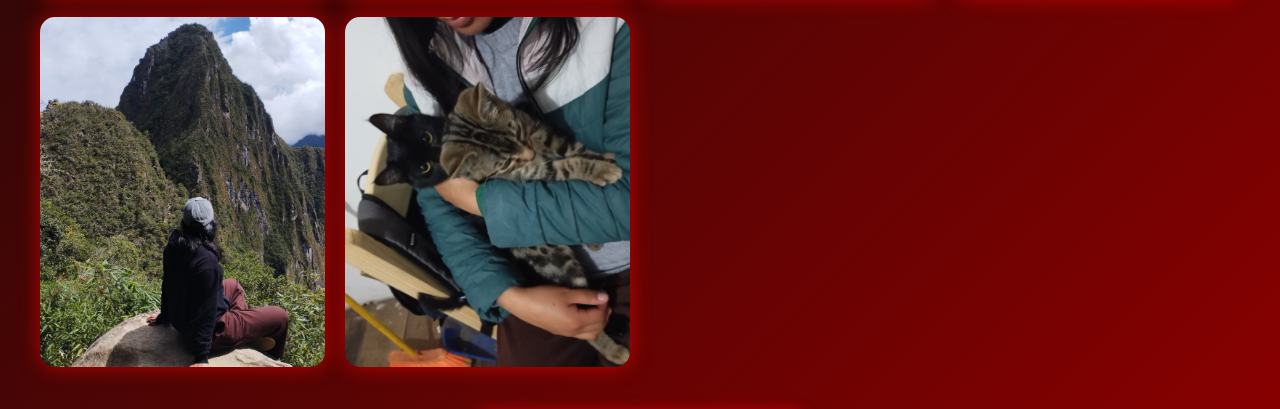
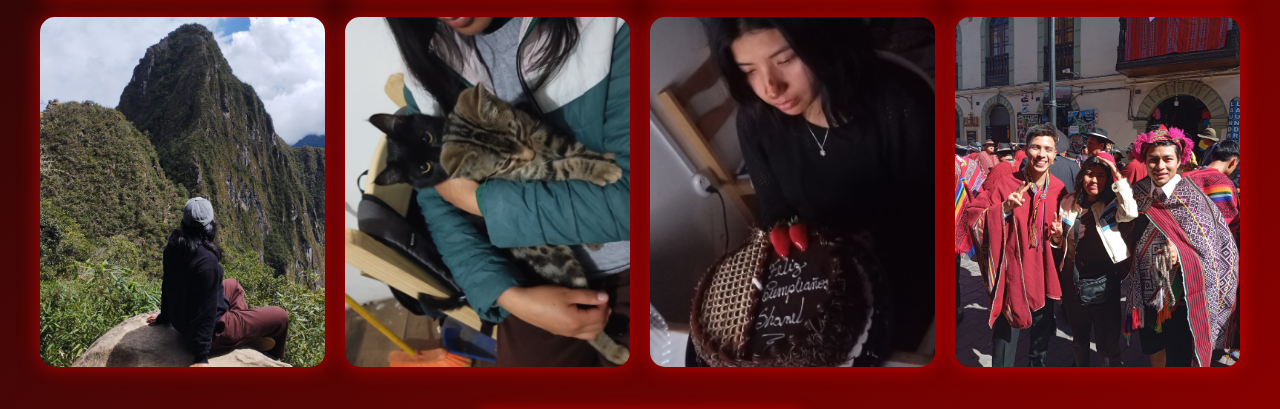
Before and after one commit to Y3lsin/cumple-proyecto, a plain HTML site: page galeria.html in a window 1280 px wide. Shown: the part 857-1266 px from the top of the page. Drawn offline with Linux system fonts and the light colour scheme.

Commit message:
Add files via upload
Corregido Final

```diff
--- a/galeria.html
+++ b/galeria.html
@@ -74,6 +74,8 @@
   <img src="Foto 8.jpg" alt="Foto 8">
   <img src="Foto 9.jpg" alt="Foto 9">
   <img src="Foto 10.jpg" alt="Foto 10">
+  <img src="Foto 11.jpg" alt="Foto 11">
+  <img src="Foto 12.jpg" alt="Foto 12">
 </div>
 
 
```
Also changed, not shown: Foto 11.jpg (added), Foto 12.jpg (added), Foto 3.jpg, Foto 4.jpg, Foto 6.jpg, Foto 8.jpg.
